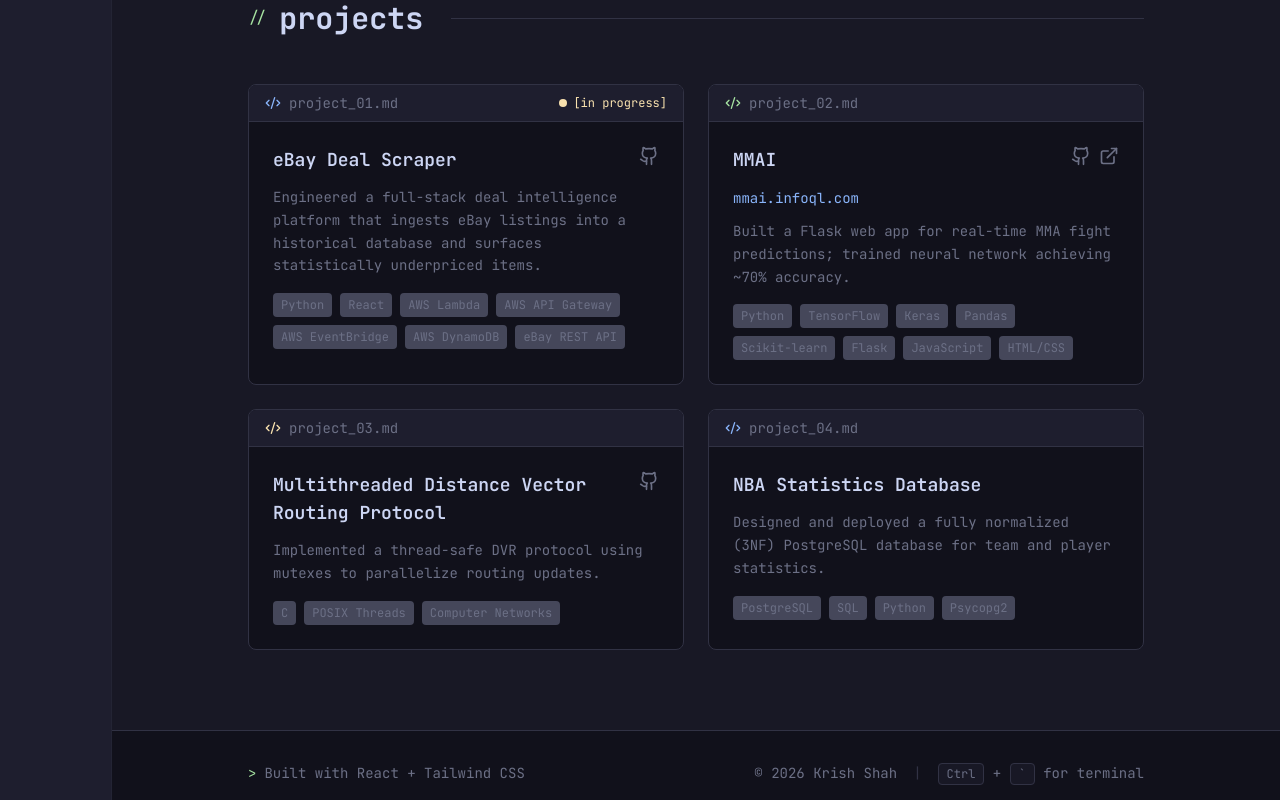
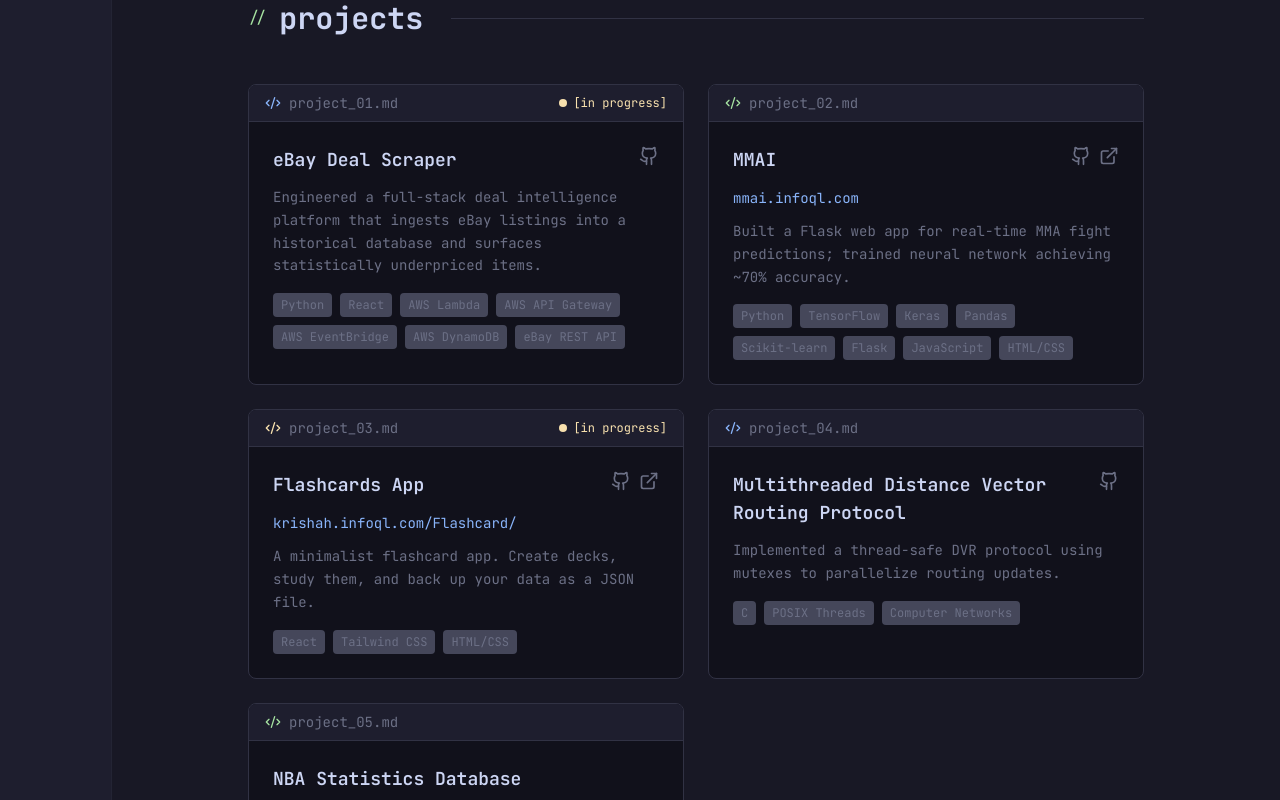
Before and after one commit to kri-shah/kri-shah.github.io, a React (Vite) app: page / in a window 1280 px wide. Shown: the part 2000-2800 px from the top of the page. Built offline with nearby package versions, Linux system fonts and the light colour scheme.

Commit message:
add flashcard project

```diff
--- a/src/components/Projects.jsx
+++ b/src/components/Projects.jsx
@@ -20,13 +20,22 @@
     color: 'var(--color-ide-accent-green)',
   },
   {
+    title: 'Flashcards App',
+    link: 'https://krishah.infoql.com/Flashcard/',
+    github: 'https://github.com/kri-shah/Flashcard',
+    status: 'in-progress',
+    description: 'A minimalist flashcard app. Create decks, study them, and back up your data as a JSON file.',
+    tech: ['React', 'Tailwind CSS', 'HTML/CSS'],
+    color: 'var(--color-ide-accent-yellow)',
+  },
+  {
     title: 'Multithreaded Distance Vector Routing Protocol',
     link: null,
     github: 'https://github.com/kri-shah/Multithreaded-DVR',
     status: 'completed',
     description: 'Implemented a thread-safe DVR protocol using mutexes to parallelize routing updates.',
     tech: ['C', 'POSIX Threads', 'Computer Networks'],
-    color: 'var(--color-ide-accent-yellow)',
+    color: 'var(--color-ide-accent)',
   },
   {
     title: 'NBA Statistics Database',
@@ -35,7 +44,7 @@
     status: 'completed',
     description: 'Designed and deployed a fully normalized (3NF) PostgreSQL database for team and player statistics.',
     tech: ['PostgreSQL', 'SQL', 'Python', 'Psycopg2'],
-    color: 'var(--color-ide-accent)',
+    color: 'var(--color-ide-accent-green)',
   }
 ];
 
```
